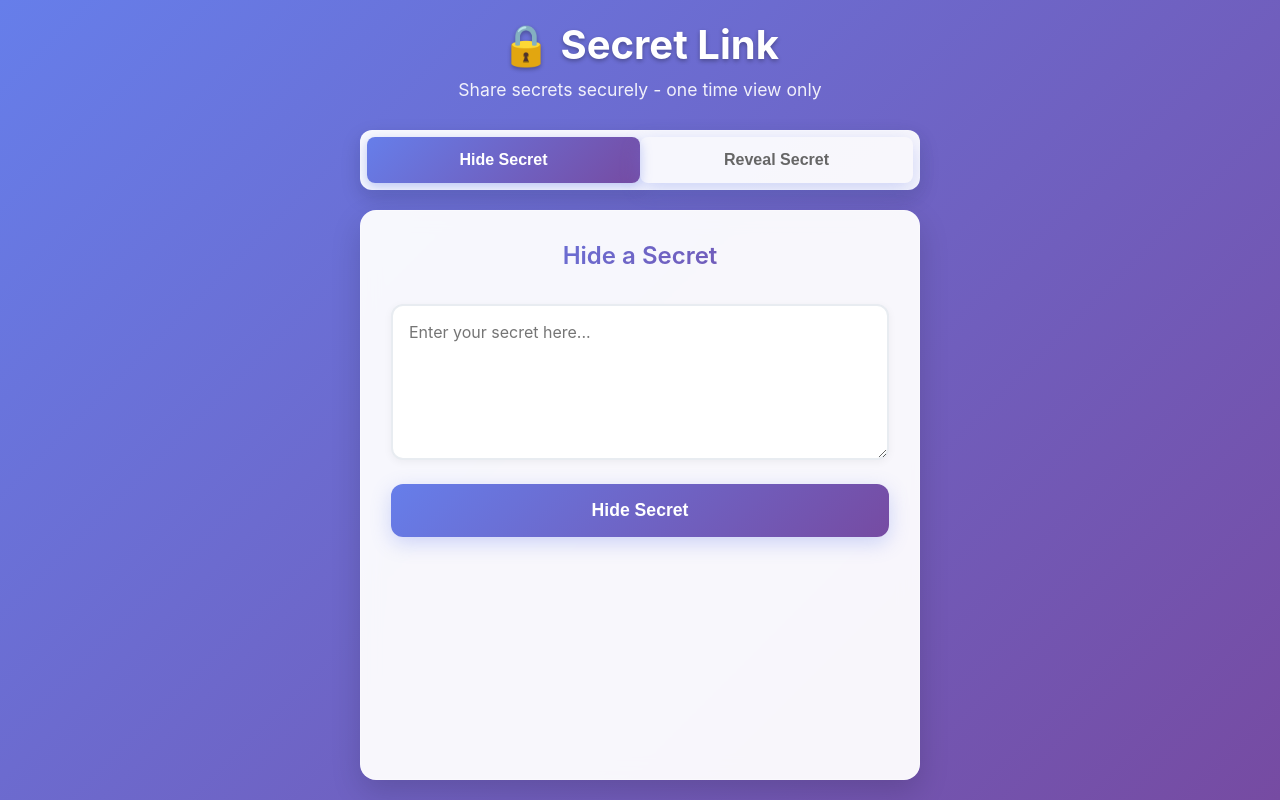
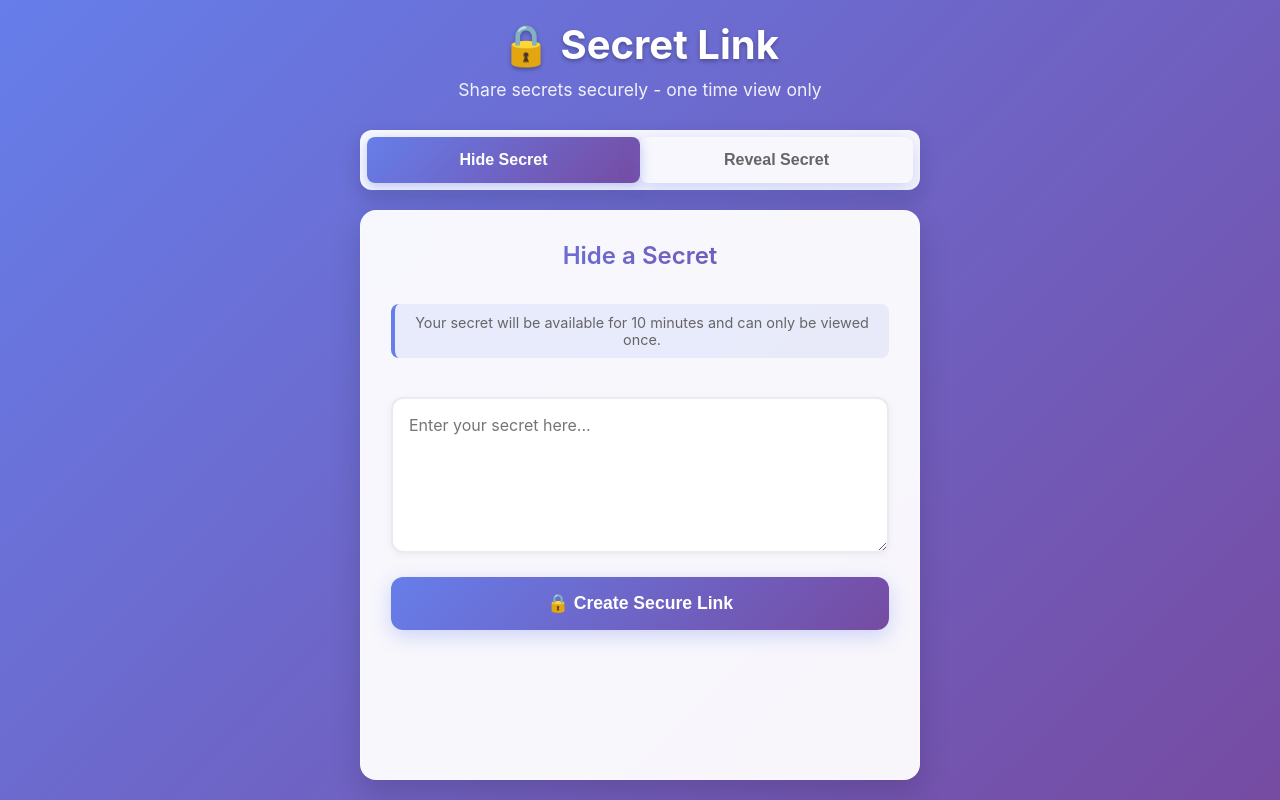
Before and after one commit to allanperez08/ProgramacionWeb, a React (Vite) app in the folder frontend/: page / in a window 1280 px wide. Built offline with nearby package versions, Linux system fonts and the light colour scheme.

Commit message:
feat(backend) add time por the key of the secrets

```diff
--- a/frontend/src/App.css
+++ b/frontend/src/App.css
@@ -214,6 +214,34 @@ button:disabled {
   animation: fadeIn 0.5s ease;
 }
 
+/* TEXTO INFORMATIVO */
+.info-text {
+  color: #666;
+  text-align: center;
+  font-size: 0.9rem;
+  margin-bottom: 15px;
+  padding: 10px;
+  background: rgba(102, 126, 234, 0.1);
+  border-radius: 8px;
+  border-left: 4px solid #667eea;
+}
+
+/* ANIMACIÓN PARA LIMPIAR MENSAJES */
+.fade-out {
+  animation: fadeOut 0.5s ease;
+}
+
+@keyframes fadeOut {
+  from {
+    opacity: 1;
+    transform: translateY(0);
+  }
+  to {
+    opacity: 0;
+    transform: translateY(-10px);
+  }
+}
+
 /* RESPONSIVE */
 @media (max-width: 768px) {
   .app {
--- a/frontend/src/App.jsx
+++ b/frontend/src/App.jsx
@@ -12,6 +12,13 @@ function App() {
   const [loading, setLoading] = useState(false)
   const [error, setError] = useState('')
 
+  // Función para cambiar de pestaña y limpiar mensajes
+  const handleTabChange = (tab) => {
+    setActiveTab(tab)
+    setResult('')
+    setError('')
+  }
+
   const handleStoreSecret = async () => {
     if (!secret.trim()) {
       setError('Please enter a secret')
@@ -20,6 +27,7 @@ function App() {
 
     setLoading(true)
     setError('')
+    setResult('')
 
     try {
       const response = await axios.post(`${API_URL}/api/store`, {
@@ -43,6 +51,7 @@ function App() {
 
     setLoading(true)
     setError('')
+    setResult('')
 
     try {
       const response = await axios.get(`${API_URL}/api/retrieve/${key}`)
@@ -65,13 +74,13 @@ function App() {
       <div className="tabs">
         <button
           className={`tab ${activeTab === 'hide' ? 'active' : ''}`}
-          onClick={() => setActiveTab('hide')}
+          onClick={() => handleTabChange('hide')}
         >
           Hide Secret
         </button>
         <button
           className={`tab ${activeTab === 'reveal' ? 'active' : ''}`}
-          onClick={() => setActiveTab('reveal')}
+          onClick={() => handleTabChange('reveal')}
         >
           Reveal Secret
         </button>
@@ -81,6 +90,7 @@ function App() {
         {activeTab === 'hide' && (
           <div className="tab-content">
             <h2>Hide a Secret</h2>
+            <p className="info-text">Your secret will be available for 10 minutes and can only be viewed once.</p>
             <textarea
               value={secret}
               onChange={(e) => setSecret(e.target.value)}
@@ -91,7 +101,7 @@ function App() {
               onClick={handleStoreSecret}
               disabled={loading}
             >
-              {loading ? 'Hiding...' : 'Hide Secret'}
+              {loading ? '🔄 Creating Secure Link...' : '🔒 Create Secure Link'}
             </button>
           </div>
         )}
@@ -99,6 +109,7 @@ function App() {
         {activeTab === 'reveal' && (
           <div className="tab-content">
             <h2>Reveal a Secret</h2>
+            <p className="info-text">Enter the key to reveal the secret. It will be deleted after viewing.</p>
             <input
               type="text"
               value={key}
@@ -109,7 +120,7 @@ function App() {
               onClick={handleRetrieveSecret}
               disabled={loading}
             >
-              {loading ? 'Revealing...' : 'Reveal Secret'}
+              {loading ? '🔄 Revealing Secret...' : '🔓 Reveal Secret Once'}
             </button>
           </div>
         )}
```
Also changed, not shown: 1 other file (tests, documents, lock files or other folders).
